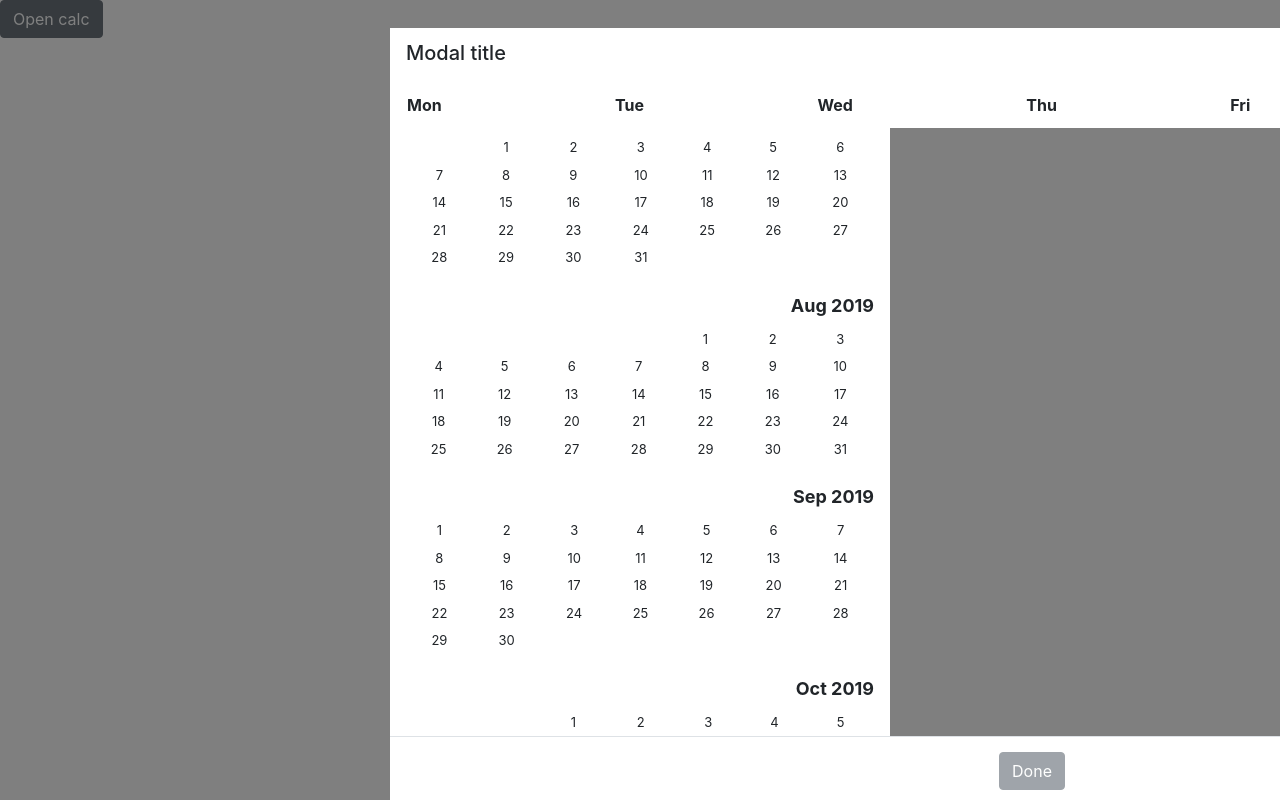
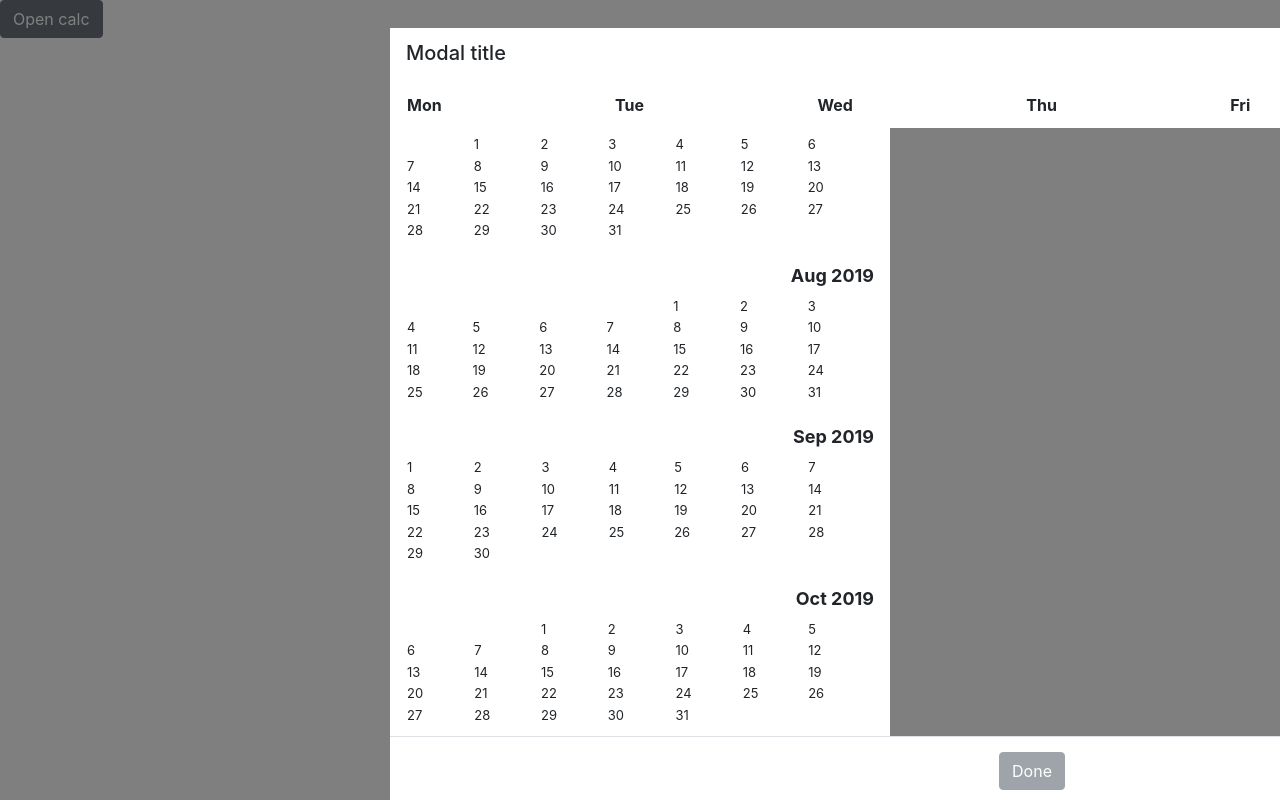
Before and after one commit to pSapien/datepicker, a React (Create React App) app: page / in a window 1280 px wide. Both pictures are taken after a click on the button "Open calc". Built offline with nearby package versions, Linux system fonts and the light colour scheme.

Commit message:
classNames in an array

```diff
--- a/src/MobileDatePicker/Calendar.js
+++ b/src/MobileDatePicker/Calendar.js
@@ -9,6 +9,7 @@ export default function Calendar(props) {
 
   const numFirstDay = getNumFirstDay(year, numMonth);
   const blanks = [];
+
   for (let i = 0; i < numFirstDay; i++) {
     blanks.push(<td className="calendar-day" />);
   }
@@ -16,23 +17,23 @@ export default function Calendar(props) {
   const numDaysInAMonth = getNumDaysInAMonth(year, numMonth);
   const isDateInBetweenStartAndEndDate = startDate && endDate && isDateInRange(startDate, endDate);
   const daysInMonth = [];
+
   for (let day = 1; day <= numDaysInAMonth; day++) {
-    const todayDateObj = new Date(year, numMonth, day);
+    const dateObj = new Date(year, numMonth, day);
+    let classNames = ['calendar_date'];
 
-    const inRange = isDateInBetweenStartAndEndDate && isDateInBetweenStartAndEndDate(todayDateObj);
-    const selectedClassName = inRange ? 'date_range' : '';
+    const inRange = isDateInBetweenStartAndEndDate && isDateInBetweenStartAndEndDate(dateObj);
+    if (inRange) classNames.push('date_range');
 
-    const isStartDate = isSameDate(startDate);
-    const isEndDate = isSameDate(endDate);
-
-    const startDateClassName = isStartDate(todayDateObj) ? 'start_date' : '';
-    const endDateClassName = isEndDate(todayDateObj) ? 'end_date' : ''
+    const isDate = isSameDate(dateObj);
+    if (isDate(startDate)) classNames.push('start_date');
+    if (isDate(endDate)) classNames.push('end_date');
 
     daysInMonth.push(
       <td
         key={day}
-        className={`calendar__date ${selectedClassName} ${startDateClassName} ${endDateClassName}`}
-        onClick={() => onSelect(todayDateObj)}
+        className={classNames.join(' ')}
+        onClick={() => onSelect(dateObj)}
       >
         {day}
       </td>
--- a/src/MobileDatePicker/helpers.js
+++ b/src/MobileDatePicker/helpers.js
@@ -40,7 +40,7 @@ const getNumDaysInAMonth = (year, month) =>
 
 const getNumFirstDay = (year, numMonth) => new Date(year, numMonth, 1).getDay();
 
-const isDateInRange = (startDate, endDate) => (dateToCheck) => dateToCheck >= startDate && dateToCheck <= endDate
+const isDateInRange = (dateToCheck) => (startDate, endDate) => dateToCheck >= startDate && dateToCheck <= endDate
 
 const isSameDate = dateToBeChecked => date => moment(date).isSame(moment(dateToBeChecked));
 
```
